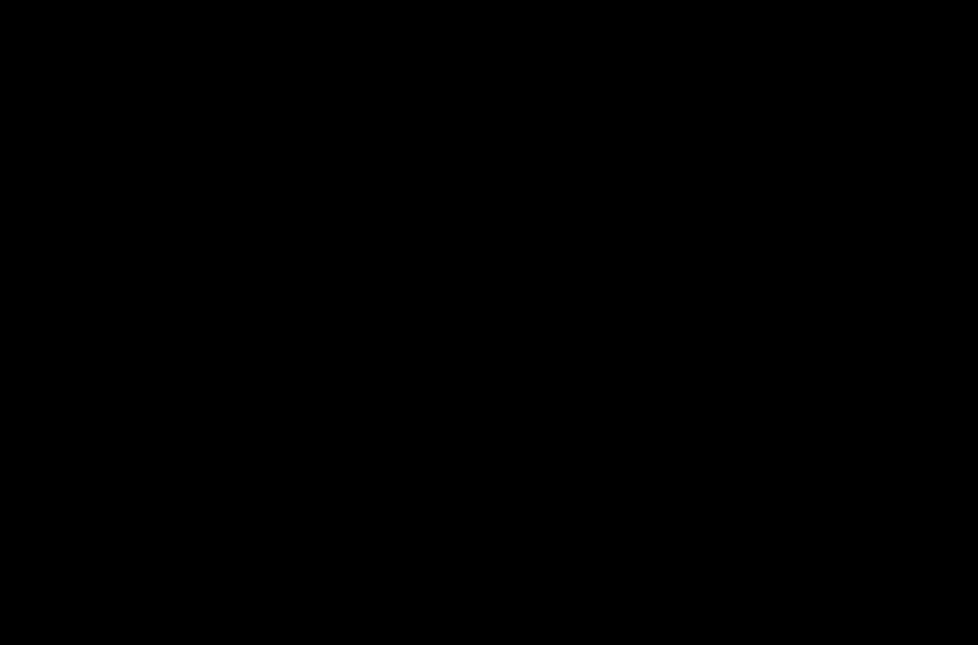
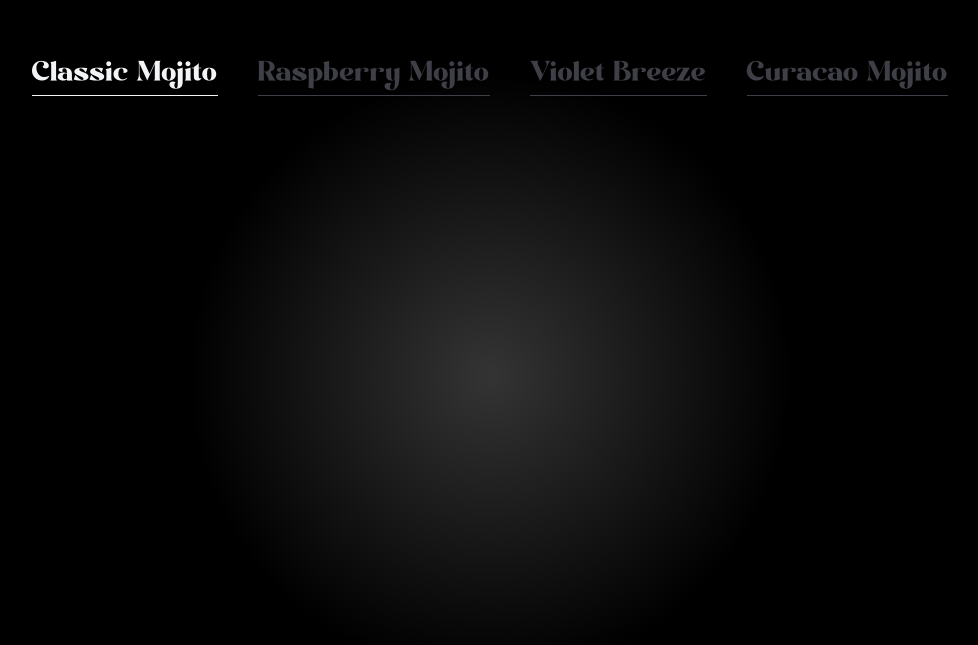
Before and after one commit to Mushaf-Hafeez/Mojito_Cocktail, a React (Vite) app: page / in a window 1280 px wide. Shown: the part 3594-4239 px from the top of the page, without its empty margins (150-1128 px from the left). Before the commit the page ends 3569 px from the top, so only its background shows below. Built offline with nearby package versions, Linux system fonts and the light colour scheme; a web font is replaced by a local one.

Commit message:
implement the menu headings

```diff
--- a/src/App.jsx
+++ b/src/App.jsx
@@ -8,6 +8,7 @@ import Hero from "./components/Hero";
 import Cocktails from "./components/Cocktails";
 import About from "./components/About";
 import Art from "./components/Art";
+import Meun from "./components/Meun";
 
 gsap.registerPlugin(ScrollTrigger, SplitText);
 
@@ -22,6 +23,7 @@ const App = () => {
       <Cocktails />
       <About />
       <Art />
+      <Meun />
     </main>
   );
 };
--- /dev/null
+++ b/src/components/Meun.jsx
@@ -0,0 +1,38 @@
+import React, { useState } from "react";
+import { allCocktails } from "../../constants";
+
+const Meun = () => {
+  const [currentIndex, setCurrentIndex] = useState(0);
+
+  console.log(currentIndex);
+
+  const goToSlide = (index) => {
+    const newIndex = (index + allCocktails.length) % allCocktails.length;
+    setCurrentIndex(newIndex);
+  };
+
+  return (
+    <section className="radial-gradient h-screen w-full text-gray-100 px-24 py-20 flex justify-center">
+      {/* menu heading */}
+      <div className="flex item-center gap-10">
+        {allCocktails.map((item, index) => (
+          <div onClick={() => goToSlide(index)} key={index}>
+            <p
+              className={`text-4xl font-modern-negra cursor-pointer transition-colors duration-300 ${
+                currentIndex === index
+                  ? "text-gray-100 border-b border-gray-100"
+                  : "text-zinc-700 border-b border-zinc-700"
+              }`}
+            >
+              {item.name}
+            </p>
+          </div>
+        ))}
+      </div>
+
+      {/* Slider section */}
+    </section>
+  );
+};
+
+export default Meun;
```
